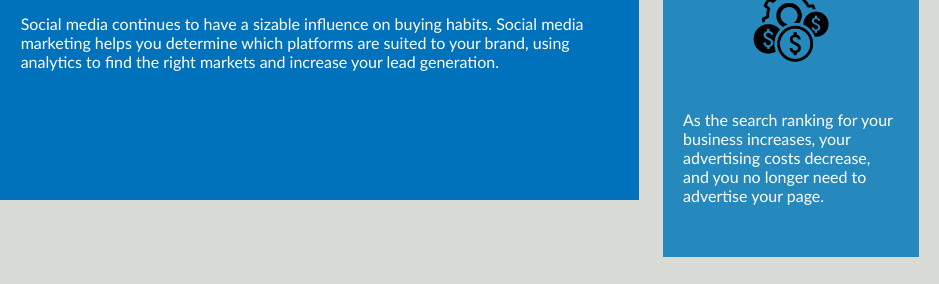
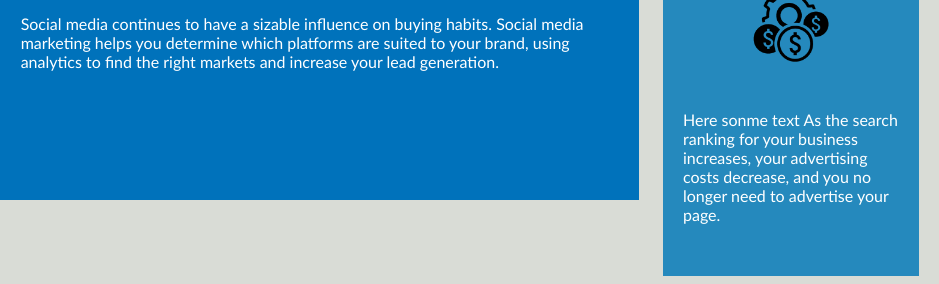
Before and after one commit to miklywek/horiseon, a plain HTML site: page index.html in a window 1280 px wide. Shown: the part 1662-1946 px from the top of the page, 341-1280 px from the left. Drawn offline with Linux system fonts and the light colour scheme.

Commit message:
some change

```diff
--- a/index.html
+++ b/index.html
@@ -79,6 +79,7 @@
             <h3>Cost Management</h3>
             <img src="./assets/images/cost-management.png"></img>
             <p>
+                Here sonme text
                 As the search ranking for your business increases, your advertising costs decrease, and you no longer need to advertise your page.
             </p>
         </div>
```
